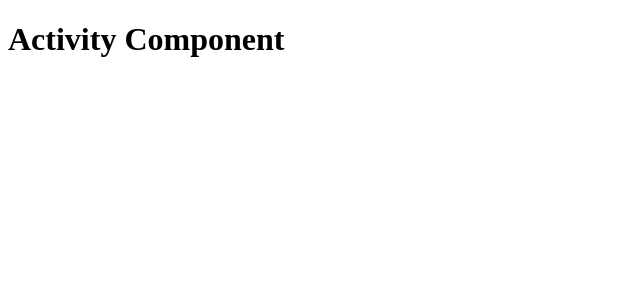
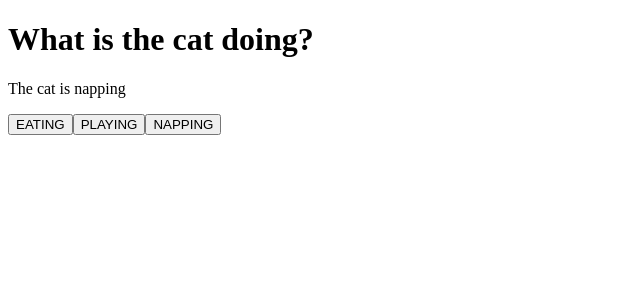
Before and after one commit to ZachBarbre/cat-reducer-exercise, a React (Create React App) app: page / in a window 1280 px wide. Shown: the top 300 px of the page, without its empty margins (0-640 px from the left). Built offline with nearby package versions, Linux system fonts and the light colour scheme.

Commit message:
connect activity component to redux. add cat action buttons

```diff
--- a/src/components/activity.jsx
+++ b/src/components/activity.jsx
@@ -1,7 +1,23 @@
 import React from 'react';
+import { connect } from 'react-redux';
+import { eat, play, nap } from '../redux/actions';
 
-const Activity = props => (
-    <h1>Activity Component</h1>
+const Activity = ({ activity, eat, play, nap }) => (
+    <>
+        <h1>What is the cat doing?</h1>
+        <p>The cat is {activity}</p>
+        <button onClick={() => eat()}>EATING</button>
+        <button onClick={() => play()}>PLAYING</button>
+        <button onClick={() => nap()}>NAPPING</button>
+    </>
 )
 
-export default Activity;
+const mapStateToProps = state => {
+    const { activity } = state;
+    return activity;
+}
+
+export default connect(
+    mapStateToProps, // mapStateToProps
+    { eat, play, nap } // mapDispachToProps
+)(Activity);
--- a/src/redux/reducers/index.js
+++ b/src/redux/reducers/index.js
@@ -1,4 +1,4 @@
 import { combineReducers } from 'redux';
 import activityReducer from './activity'
 
-export default combineReducers({ activty: activityReducer });
+export default combineReducers({ activity: activityReducer });
```
